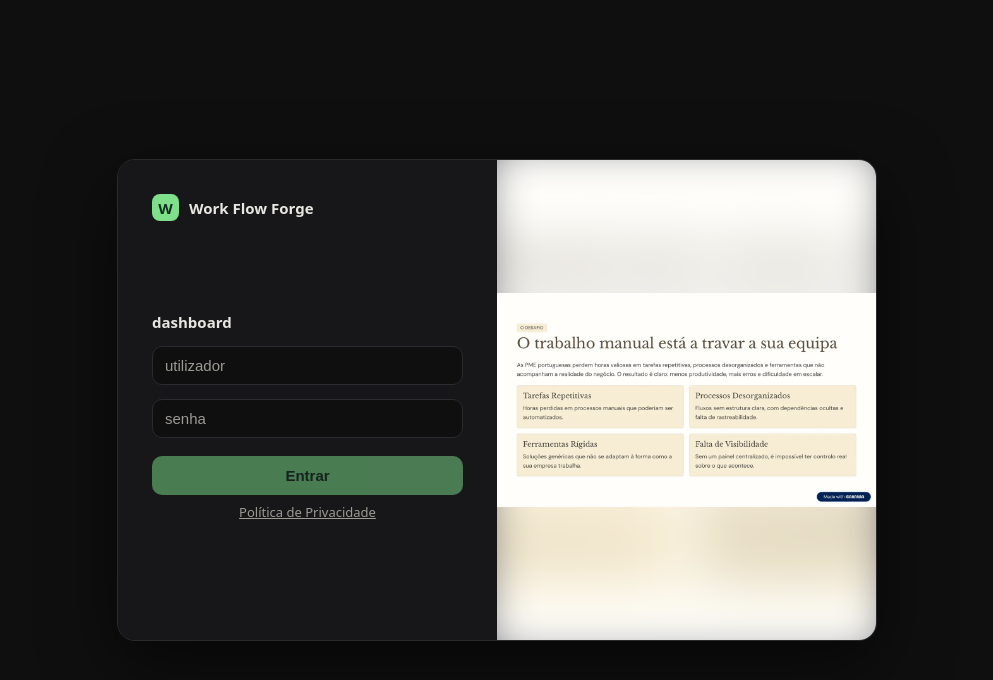
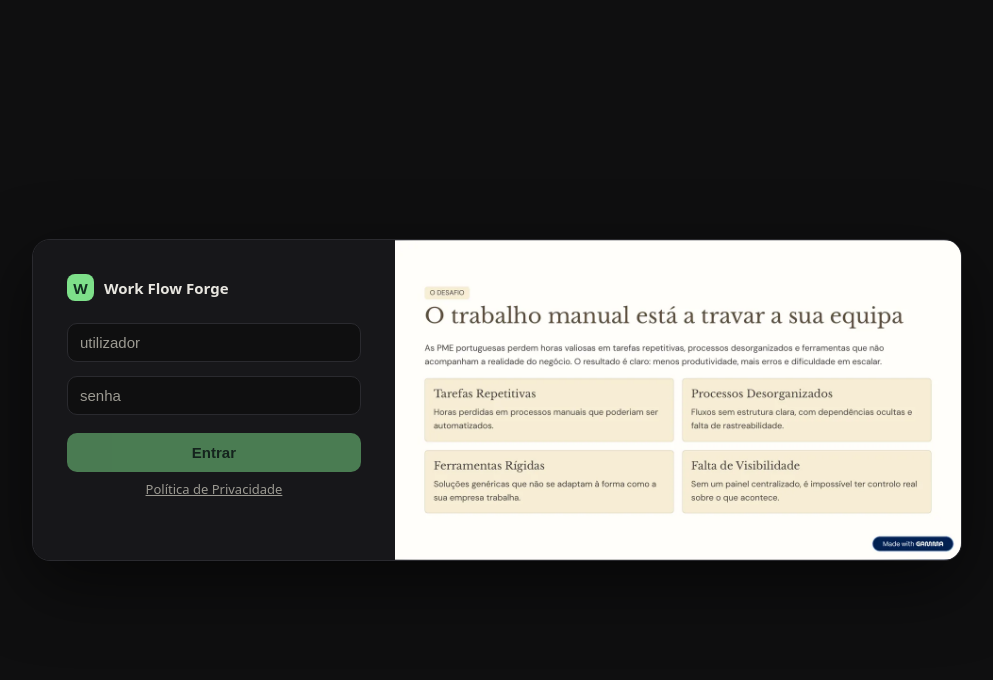
Before and after one commit to vitorhribeiro-code/WorflowForgeDashboard, a Next.js app: page /login in a window 1280 px wide. Shown: the top 680 px of the page, without its empty margins (143-1136 px from the left). Built offline with nearby package versions, Linux system fonts and the light colour scheme.

Commit message:
feat(login): janelas mais baixas, sem 'dashboard', slide 16:9 legível sem cortes

```diff
--- a/src/app/globals.css
+++ b/src/app/globals.css
@@ -2335,7 +2335,7 @@ button.btn-danger:disabled {
 }
 .wf-auth {
   display: flex;
-  width: 760px;
+  width: 930px;
   max-width: 100%;
   border: 1px solid var(--border);
   border-radius: 18px;
@@ -2343,14 +2343,17 @@ button.btn-danger:disabled {
   box-shadow: 0 24px 70px rgba(0, 0, 0, 0.55);
 }
 .wf-auth__panel {
-  width: 50%;
-  height: 480px;
+  height: 320px;
 }
 .wf-auth__login {
+  width: 39%;
   background: var(--panel);
   padding: 34px 34px 28px;
   display: flex;
   flex-direction: column;
+}
+.wf-auth__media {
+  width: 61%;
 }
 .wf-auth__brand {
   display: flex;
@@ -2371,12 +2374,7 @@ button.btn-danger:disabled {
   font-size: 15px;
 }
 .wf-auth__body {
-  margin: auto 0;
-}
-.wf-auth__login h1 {
-  margin: 0 0 14px;
-  font-size: 15px;
-  font-weight: 700;
+  margin-top: 22px;
 }
 .wf-auth__login .login-form button {
   background: var(--sel-bg);
--- a/src/app/login/page.tsx
+++ b/src/app/login/page.tsx
@@ -16,7 +16,6 @@ export default function LoginPage() {
             <span className="wf-auth__mark">W</span> Work Flow Forge
           </div>
           <div className="wf-auth__body">
-            <h1>dashboard</h1>
             <LoginForm
               onSuccess={(redirect) => {
                 // O cookie de sessão já foi definido pelo servidor. O destino
```
